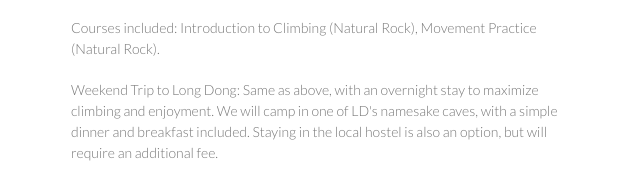
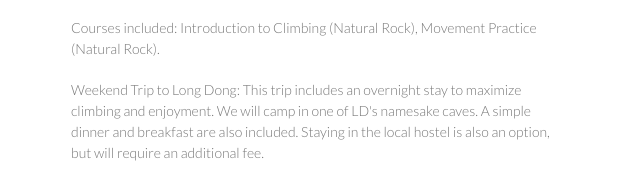
Before and after one commit to taiwanclimbers/taiwanclimbers.github.io, a plain HTML site: page index.html in a window 1280 px wide. Shown: the part 1400-1580 px from the top of the page, 499-1139 px from the left. Drawn offline with Linux system fonts and the light colour scheme.

```diff
--- a/index.html
+++ b/index.html
@@ -118,10 +118,10 @@ and we will return to Taipei in the evening. </p>
 <p>Courses included: Introduction to Climbing (Natural Rock), Movement Practice
 (Natural Rock).</p>
 
-<p>Weekend Trip to Long Dong: Same as above, with an overnight stay to
-maximize climbing and enjoyment. We will camp in one of LD's namesake
-caves, with a simple dinner and breakfast included. Staying in the local hostel
-is also an option, but will require an additional fee.  </p>
+<p>Weekend Trip to Long Dong: This trip includes an overnight stay to maximize
+climbing and enjoyment. We will camp in one of LD's namesake caves. A simple
+dinner and breakfast are also included. Staying in the local hostel is also an
+option, but will require an additional fee.  </p>
 
 <p>Courses included: Introduction to Climbing (Natural Rock), Movement Practice
 (Natural Rock), Simple Anchors and Rappelling, Lead Climbing (Natural
```
Also changed, not shown: params.json (+1 -1 lines).
